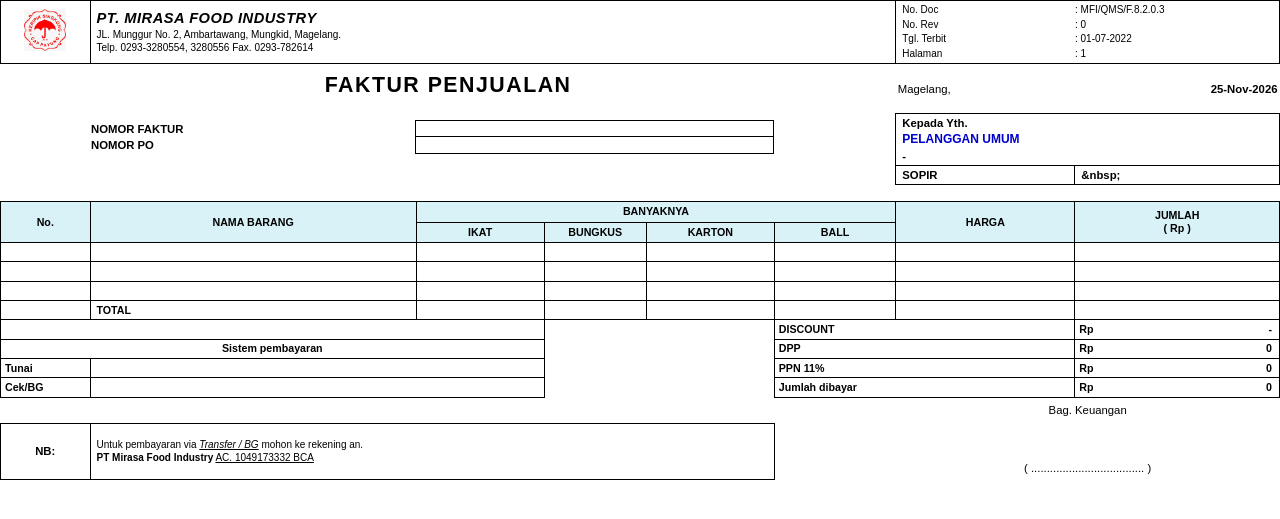
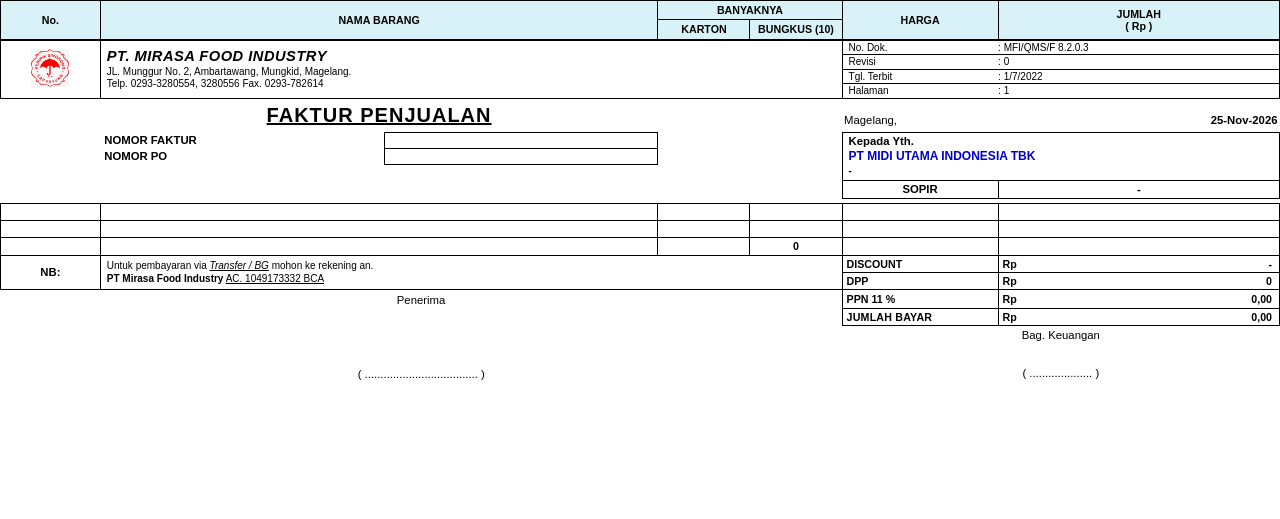
Before and after one commit to WhYMeTz/ERP_PT_Mirasa_Food_Industry, a Laravel app: template resources/views/penjualan/so/pdf_faktur_ppn.blade.php in a window 1280 px wide. Shown: the top 519 px of the page. Run offline with Laravel 12, Linux system fonts and the light colour scheme; the template is opened without the code that fills it, so the values that code supplies are empty.

Commit message:
feat(penjualan): sesuaikan layout faktur modern trade (Midi, Alfa, Indomaret) 100% presisi fisik continuous form

```diff
--- a/resources/views/penjualan/so/pdf_faktur_ppn.blade.php
+++ b/resources/views/penjualan/so/pdf_faktur_ppn.blade.php
@@ -1,3 +1,25 @@
+@php
+    $targetCust = $faktur?->customer ?? ($order->customer ?? null);
+    $custNmUpper = strtoupper($targetCust?->customer_nm ?? '');
+    $custCdUpper = strtoupper($targetCust?->customer_cd ?? '');
+    $custKlasifikasi = strtoupper($targetCust?->klasifikasi ?? '');
+
+    $isModernMarket = ($isModern ?? false)
+        || in_array($custKlasifikasi, ['MIDI_ALFA', 'IDM_ALFA', 'IDM', 'ALFA', 'MIDI'])
+        || str_contains($custNmUpper, 'ALFAMART')
+        || str_contains($custNmUpper, 'ALFAMIDI')
+        || str_contains($custNmUpper, 'SUMBER ALFARIA')
+        || str_contains($custNmUpper, 'MIDI UTAMA')
+        || str_contains($custNmUpper, 'INDOMARET')
+        || str_contains($custNmUpper, 'INDOMARCO')
+        || str_contains($custNmUpper, 'DC YOGYA')
+        || str_contains($custCdUpper, 'ALFA')
+        || str_contains($custCdUpper, 'MIDI')
+        || str_contains($custCdUpper, 'IDM');
+@endphp
+@if($isModernMarket)
+    @include('penjualan.so.pdf_faktur_ppn_modern')
+@else
 <!DOCTYPE html>
 <html lang="id">
 <head>
@@ -567,3 +589,4 @@
 
 </body>
 </html>
+@endif
--- /dev/null
+++ b/resources/views/penjualan/so/pdf_faktur_ppn_modern.blade.php
@@ -0,0 +1,541 @@
+<!DOCTYPE html>
+<html lang="id">
+<head>
+    <meta charset="UTF-8">
+    <title>FAKTUR PENJUALAN - {{ $order->faktur_no ?: ($order->so_no ?? 'DOKUMEN') }}</title>
+    <style>
+        @page {
+            size: 9.5in 5.5in;
+            margin: 2.5mm 8mm 2.5mm 8mm;
+        }
+        * {
+            box-sizing: border-box;
+        }
+        body {
+            font-family: Arial, Helvetica, sans-serif;
+            font-size: 8.5pt;
+            color: #000000;
+            line-height: 1.15;
+            margin: 0;
+            padding: 0;
+        }
+
+        table.master-grid {
+            width: 100%;
+            border-collapse: collapse;
+            table-layout: fixed;
+        }
+
+        /* 1. KOP SURAT */
+        .kop-logo-td {
+            border: 1px solid #000;
+            text-align: center;
+            vertical-align: middle;
+            padding: 2px;
+        }
+        .kop-info-td {
+            border: 1px solid #000;
+            padding: 2px 6px;
+            vertical-align: middle;
+        }
+        .kop-company {
+            font-size: 11pt;
+            font-weight: bold;
+            font-style: italic;
+            letter-spacing: 0.5px;
+        }
+        .kop-sub {
+            font-size: 7.5pt;
+            margin-top: 1px;
+            font-weight: 500;
+        }
+        .kop-doc-lbl {
+            border-top: 1px solid #000;
+            border-left: 1px solid #000;
+            padding: 1px 0 1px 6px;
+            font-size: 7.5pt;
+            vertical-align: middle;
+        }
+        .kop-doc-val {
+            border-top: 1px solid #000;
+            border-right: 1px solid #000;
+            padding: 1px 4px 1px 0;
+            font-size: 7.5pt;
+            vertical-align: middle;
+        }
+        .kop-doc-lbl-bot {
+            border-top: 1px solid #000;
+            border-left: 1px solid #000;
+            border-bottom: 1px solid #000;
+            padding: 1px 0 1px 6px;
+            font-size: 7.5pt;
+            vertical-align: middle;
+        }
+        .kop-doc-val-bot {
+            border-top: 1px solid #000;
+            border-right: 1px solid #000;
+            border-bottom: 1px solid #000;
+            padding: 1px 4px 1px 0;
+            font-size: 7.5pt;
+            vertical-align: middle;
+        }
+
+        /* 2. TITLE & DATE */
+        .title-text {
+            font-size: 15pt;
+            font-weight: bold;
+            text-align: center;
+            letter-spacing: 1px;
+            text-decoration: underline;
+        }
+        .date-magelang {
+            font-size: 8.5pt;
+            vertical-align: bottom;
+            padding-left: 2px;
+        }
+        .date-val {
+            font-size: 8.5pt;
+            font-weight: bold;
+            text-align: right;
+            vertical-align: bottom;
+            padding-right: 2px;
+        }
+
+        /* 3. NO FAKTUR & PO */
+        .faktur-po-label {
+            font-weight: bold;
+            font-size: 8.5pt;
+            white-space: nowrap;
+            vertical-align: middle;
+            padding-left: 4px;
+        }
+        .faktur-box-top {
+            border-top: 1.5px solid #000;
+            border-left: 1.5px solid #000;
+            border-right: 1.5px solid #000;
+            border-bottom: 1px solid #000;
+            font-weight: bold;
+            text-align: center;
+            vertical-align: middle;
+            font-size: 8.5pt;
+            padding: 2.5px 4px;
+        }
+        .faktur-box-bot {
+            border-left: 1.5px solid #000;
+            border-right: 1.5px solid #000;
+            border-bottom: 1.5px solid #000;
+            font-weight: bold;
+            text-align: center;
+            vertical-align: middle;
+            font-size: 8.5pt;
+            padding: 2.5px 4px;
+        }
+
+        /* 4. CUSTOMER BOX */
+        .cust-box-top {
+            border-top: 1.5px solid #000;
+            border-left: 1.5px solid #000;
+            border-right: 1.5px solid #000;
+            font-weight: bold;
+            font-size: 8.5pt;
+            padding: 2px 6px 1px 6px;
+        }
+        .cust-box-name {
+            border-left: 1.5px solid #000;
+            border-right: 1.5px solid #000;
+            font-weight: bold;
+            color: #0000cc;
+            font-size: 9pt;
+            padding: 1px 6px;
+            text-transform: uppercase;
+        }
+        .cust-box-addr {
+            border-left: 1.5px solid #000;
+            border-right: 1.5px solid #000;
+            font-weight: bold;
+            font-size: 7.5pt;
+            line-height: 1.25;
+            padding: 1px 6px 2px 6px;
+            text-transform: uppercase;
+        }
+        .sopir-lbl {
+            border: 1.5px solid #000;
+            font-weight: bold;
+            font-size: 8.5pt;
+            padding: 2px 6px;
+            text-transform: uppercase;
+            text-align: center;
+        }
+        .sopir-val {
+            border: 1.5px solid #000;
+            font-weight: bold;
+            font-size: 8.5pt;
+            padding: 2px 6px;
+            text-align: center;
+            text-transform: uppercase;
+        }
+
+        /* 5. TABLE HEADER */
+        .th-cyan {
+            background-color: #d9f2f7;
+            border: 1px solid #000;
+            font-weight: bold;
+            text-align: center;
+            font-size: 8pt;
+            padding: 3px 2px;
+            white-space: nowrap;
+        }
+        .td-cell {
+            border: 1px solid #000;
+            font-size: 8pt;
+            padding: 2px 3px;
+        }
+
+        /* 6. CALCULATION */
+        .calc-title {
+            border: 1px solid #000;
+            font-weight: bold;
+            font-size: 8pt;
+            padding: 2px 4px;
+            white-space: nowrap;
+        }
+        .calc-amount {
+            border: 1px solid #000;
+            font-weight: bold;
+            font-size: 8pt;
+            padding: 2px 4px;
+        }
+
+        /* 7. NB BOX */
+        .nb-label-td {
+            border: 1.5px solid #000;
+            font-weight: bold;
+            font-size: 8.5pt;
+            text-align: center;
+            vertical-align: middle;
+            padding: 3px;
+        }
+        .nb-text-td {
+            border-top: 1.5px solid #000;
+            border-bottom: 1.5px solid #000;
+            border-right: 1.5px solid #000;
+            font-size: 7.5pt;
+            line-height: 1.3;
+            padding: 3px 6px;
+            vertical-align: middle;
+        }
+    </style>
+</head>
+<body>
+@php
+    \Carbon\Carbon::setLocale('id');
+
+    $faktur = $faktur ?? null;
+    $items = isset($faktur) && $faktur->details && $faktur->details->isNotEmpty()
+        ? $faktur->details
+        : ($order->details ?? collect());
+
+    $fakturNo = $faktur?->faktur_no ?? ($order->faktur_no ?: '-');
+    $poNo = $order->customer_po_no ?: ($order->so_no ?: '-');
+
+    $fakturTgl = $faktur?->faktur_tgl
+        ? \Carbon\Carbon::parse($faktur->faktur_tgl)
+        : ($order->so_tgl ? \Carbon\Carbon::parse($order->so_tgl) : now());
+    $tanggalFormat = $fakturTgl->format('d-M-Y');
+
+    $cust = $faktur?->customer ?? ($order->customer ?? null);
+    $customerNm = $cust?->customer_nm ?: 'PT MIDI UTAMA INDONESIA TBK';
+    $customerAlamat = $cust?->alamat_txt ?: ($cust?->wilayah ?: '-');
+    $sopir = ($order->supir_nm ?? null) ?: (($order->pengeluaran ?? null)?->first()?->supir_nm ?? (($faktur->pengeluaran ?? null)?->supir_nm ?? ''));
+
+    // Rekapitulasi Komersial & Pajak
+    $diskon = (float) ($faktur?->diskon_nominal ?? ($order->diskon_total ?? 0));
+    $dpp = (float) ($faktur?->dpp_nominal ?? ($order->dpp_nominal ?? 0));
+    $ppn = (float) ($faktur?->ppn_nominal ?? ($order->ppn_nominal ?? 0));
+    $grandTotal = (float) ($faktur?->total_tagihan ?? ($order->total_tagihan ?? ($dpp + $ppn - $diskon)));
+
+    // Diskon persen jika ada
+    $diskonPersen = '';
+    if ($dpp + $diskon > 0 && $diskon > 0) {
+        $calcPct = round(($diskon / ($dpp + $diskon)) * 100);
+        if ($calcPct > 0) {
+            $diskonPersen = ' ' . $calcPct;
+        }
+    }
+
+    $ppnTipe = $faktur?->ppn_tipe ?? ($order->ppn_tipe ?? 'PPN_11');
+    $ppnLabel = ($ppnTipe === 'PPN_12' || $ppnTipe === '12%') ? 'PPN 12 %' : 'PPN 11 %';
+
+    $totalKarton = 0;
+    $totalBungkus = 0;
+    $mainMultiplier = 10;
+@endphp
+
+<table class="master-grid">
+    <!-- MASTER 7-COLUMN GRID MATCHING GAMBAR 1 EXCEL 1:1 -->
+    <colgroup>
+        <col style="width: 7.8%;">   <!-- Col 1: Logo / No. / NB label -->
+        <col style="width: 22.2%;">  <!-- Col 2: No Faktur Label / Nama Barang pt 1 -->
+        <col style="width: 21.4%;">  <!-- Col 3: No Faktur Box / Nama Barang pt 2 -->
+        <col style="width: 7.2%;">   <!-- Col 4a: Karton -->
+        <col style="width: 7.2%;">   <!-- Col 4b: Bungkus -->
+        <col style="width: 12.2%;">  <!-- Col 5: No Dok / Magelang / SOPIR / Harga / Calc Titles -->
+        <col style="width: 22.0%;">  <!-- Col 6: Doc Values / Date / FAJAR / Jumlah Rp / Calc Amounts -->
+    </colgroup>
+
+    {{-- KUNCI ZERO HEIGHT UNTUK MENGUNCI PROPORSI KOLOM DOMPDF PERSIS GAMBAR 1 --}}
+    <tr style="height: 0; line-height: 0;">
+        <th style="width: 7.8%; height: 0; padding: 0; border: none; font-size: 0; line-height: 0;"></th>
+        <th style="width: 22.2%; height: 0; padding: 0; border: none; font-size: 0; line-height: 0;"></th>
+        <th style="width: 21.4%; height: 0; padding: 0; border: none; font-size: 0; line-height: 0;"></th>
+        <th style="width: 7.2%; height: 0; padding: 0; border: none; font-size: 0; line-height: 0;"></th>
+        <th style="width: 7.2%; height: 0; padding: 0; border: none; font-size: 0; line-height: 0;"></th>
+        <th style="width: 12.2%; height: 0; padding: 0; border: none; font-size: 0; line-height: 0;"></th>
+        <th style="width: 22.0%; height: 0; padding: 0; border: none; font-size: 0; line-height: 0;"></th>
+    </tr>
+
+    <!-- KOP SURAT BARIS 1 (No. Dok.) -->
+    <tr>
+        <td rowspan="4" class="kop-logo-td">
+            @if(!empty($logoBase64))
+                <img src="{{ $logoBase64 }}" style="max-height: 38px; width: auto;" alt="Logo PT Mirasa">
+            @else
+                <img src="{{ public_path('images/logo.png') }}" style="max-height: 38px; width: auto;" alt="Logo PT Mirasa">
+            @endif
+        </td>
+        <td colspan="4" rowspan="4" class="kop-info-td">
+            <div class="kop-company">PT. MIRASA FOOD INDUSTRY</div>
+            <div class="kop-sub">JL. Munggur No. 2, Ambartawang, Mungkid, Magelang.</div>
+            <div class="kop-sub">Telp. 0293-3280554, 3280556 Fax. 0293-782614</div>
+        </td>
+        <td class="kop-doc-lbl">No. Dok.</td>
+        <td class="kop-doc-val">: MFI/QMS/F 8.2.0.3</td>
+    </tr>
+    <!-- KOP SURAT BARIS 2 (Revisi) -->
+    <tr>
+        <td class="kop-doc-lbl">Revisi</td>
+        <td class="kop-doc-val">: 0</td>
+    </tr>
+    <!-- KOP SURAT BARIS 3 (Tgl. Terbit) -->
+    <tr>
+        <td class="kop-doc-lbl">Tgl. Terbit</td>
+        <td class="kop-doc-val">: 1/7/2022</td>
+    </tr>
+    <!-- KOP SURAT BARIS 4 (Halaman) -->
+    <tr>
+        <td class="kop-doc-lbl-bot">Halaman</td>
+        <td class="kop-doc-val-bot">: 1</td>
+    </tr>
+
+    <!-- ROW PEMBATAS TRANSPARAN -->
+    <tr style="height: 5px;">
+        <td colspan="7" style="border: none; height: 5px;"></td>
+    </tr>
+
+    <!-- JUDUL & TANGGAL -->
+    <tr>
+        <td style="border: none;">&nbsp;</td>
+        <td colspan="2" style="border: none; text-align: center; vertical-align: middle;">
+            <div class="title-text">FAKTUR PENJUALAN</div>
+        </td>
+        <td colspan="2" style="border: none;">&nbsp;</td>
+        <td style="border: none;" class="date-magelang">Magelang,</td>
+        <td style="border: none;" class="date-val">{{ $tanggalFormat }}</td>
+    </tr>
+
+    <!-- ROW PEMBATAS TRANSPARAN -->
+    <tr style="height: 4px;">
+        <td colspan="7" style="border: none; height: 4px;"></td>
+    </tr>
+
+    <!-- ROW 1 METADATA: NOMOR FAKTUR & KEPADA YTH -->
+    <tr>
+        <td style="border: none;">&nbsp;</td>
+        <td class="faktur-po-label">NOMOR FAKTUR</td>
+        <td class="faktur-box-top">{{ $fakturNo }}</td>
+        <td colspan="2" style="border: none;">&nbsp;</td>
+        <td colspan="2" class="cust-box-top">Kepada Yth.</td>
+    </tr>
+
+    <!-- ROW 2 METADATA: NOMOR PO & NAMA CUSTOMER -->
+    <tr>
+        <td style="border: none;">&nbsp;</td>
+        <td class="faktur-po-label">NOMOR PO</td>
+        <td class="faktur-box-bot">{{ $poNo }}</td>
+        <td colspan="2" style="border: none;">&nbsp;</td>
+        <td colspan="2" class="cust-box-name">{{ $customerNm }}</td>
+    </tr>
+
+    <!-- ROW 3 METADATA: ALAMAT CUSTOMER (LINE 1 & 2) -->
+    <tr>
+        <td colspan="5" style="border: none;">&nbsp;</td>
+        <td colspan="2" class="cust-box-addr">{{ $customerAlamat }}</td>
+    </tr>
+
+    <!-- ROW 4 METADATA: SOPIR & NAMA SOPIR -->
+    <tr>
+        <td colspan="5" style="border: none;">&nbsp;</td>
+        <td class="sopir-lbl">SOPIR</td>
+        <td class="sopir-val">{{ $sopir ?: '-' }}</td>
+    </tr>
+
+    <!-- ROW PEMBATAS TRANSPARAN -->
+    <tr style="height: 5px;">
+        <td colspan="7" style="border: none; height: 5px;"></td>
+    </tr>
+
+    <!-- TABLE HEADER -->
+    <thead>
+        <tr>
+            <th rowspan="2" class="th-cyan">No.</th>
+            <th rowspan="2" colspan="2" class="th-cyan">NAMA BARANG</th>
+            <th colspan="2" class="th-cyan">BANYAKNYA</th>
+            <th rowspan="2" class="th-cyan">HARGA</th>
+            <th rowspan="2" class="th-cyan">JUMLAH<br>( Rp )</th>
+        </tr>
+        <tr>
+            <th class="th-cyan">KARTON</th>
+            <th class="th-cyan">BUNGKUS ({{ $mainMultiplier }})</th>
+        </tr>
+    </thead>
+    <tbody>
+    @php $rowCount = 0; @endphp
+    @foreach($items as $idx => $dtl)
+        @php
+            $rowCount++;
+            $qty = (float) ($dtl->kirim_qty ?? ($dtl->pesan_qty ?? ($dtl->qty ?? 0)));
+            $harga = (float) ($dtl->harga_satuan ?? ($dtl->harga ?? 0));
+            $lineTotal = (float) ($dtl->subtotal_netto ?? ($dtl->subtotal_tagihan ?? ($qty * $harga)));
+
+            $satuan = strtoupper(trim($dtl->satuan ?? ($dtl->satuan_cd ?? 'CTN')));
+            $konversi = (float) ($dtl->barang?->konversi_qty ?? 0);
+            $multiplier = ($konversi > 1) ? $konversi : 10;
+            $mainMultiplier = $multiplier;
+
+            if (in_array($satuan, ['BUNGKUS', 'PCS', 'PCK', 'BKS'])) {
+                $bungkus = $qty;
+                $karton = $multiplier > 0 ? ($qty / $multiplier) : $qty;
+            } else {
+                $karton = $qty;
+                $bungkus = $qty * $multiplier;
+            }
+
+            $totalKarton += $karton;
+            $totalBungkus += $bungkus;
+        @endphp
+        <tr>
+            <td class="td-cell" style="text-align: center; font-weight: bold;">{{ $idx + 1 }}</td>
+            <td colspan="2" class="td-cell" style="font-weight: bold; padding-left: 5px;">{{ $dtl->barang?->barang_nm ?? ($dtl->barang_nm ?? '-') }}</td>
+            <td class="td-cell" style="text-align: center; font-weight: bold;">{{ $karton > 0 ? number_format($karton, 0, ',', '.') : '' }}</td>
+            <td class="td-cell" style="text-align: center; font-weight: bold;">{{ $bungkus > 0 ? number_format($bungkus, 0, ',', '.') : '' }}</td>
+            <td class="td-cell" style="text-align: center; font-weight: bold;">{{ number_format($harga, 0, ',', '.') }}</td>
+            <td class="td-cell" style="padding: 2px 4px;">
+                <table style="width: 100%; border-collapse: collapse; margin: 0; padding: 0;">
+                    <tr>
+                        <td style="width: 20px; border: none; font-weight: bold; text-align: left; padding: 0;">Rp</td>
+                        <td style="border: none; text-align: right; font-weight: bold; padding: 0; padding-right: 3px;">{{ number_format($lineTotal, 0, ',', '.') }}</td>
+                    </tr>
+                </table>
+            </td>
+        </tr>
+    @endforeach
+
+    {{-- Baris Kosong Tambahan Minimal 1 Sesuai Fisik Asli --}}
+    @for($i = $rowCount; $i < 2; $i++)
+        <tr>
+            <td class="td-cell">&nbsp;</td>
+            <td colspan="2" class="td-cell">&nbsp;</td>
+            <td class="td-cell">&nbsp;</td>
+            <td class="td-cell">&nbsp;</td>
+            <td class="td-cell">&nbsp;</td>
+            <td class="td-cell">&nbsp;</td>
+        </tr>
+    @endfor
+
+    <!-- BARIS TOTAL BUNGKUS SESUAI FISIK GAMBAR -->
+    <tr>
+        <td class="td-cell">&nbsp;</td>
+        <td colspan="2" class="td-cell">&nbsp;</td>
+        <td class="td-cell">&nbsp;</td>
+        <td class="td-cell" style="text-align: center; font-weight: bold;">{{ number_format($totalBungkus, 0, ',', '.') }}</td>
+        <td class="td-cell">&nbsp;</td>
+        <td class="td-cell">&nbsp;</td>
+    </tr>
+
+    <!-- FOOTER SECTION: KIRI NB & PENERIMA, KANAN KALKULASI & BAG. KEUANGAN -->
+    <!-- ROW 1 KALKULASI: NB (rowspan 2) di kiri, DISCOUNT di kanan -->
+    <tr>
+        <td class="nb-label-td" rowspan="2">NB:</td>
+        <td colspan="4" class="nb-text-td" rowspan="2">
+            Untuk pembayaran via <u><em>Transfer / BG</em></u> mohon ke rekening an.<br>
+            <strong>PT Mirasa Food Industry</strong> <u>AC. 1049173332 BCA</u>
+        </td>
+        <td class="calc-title">DISCOUNT{{ $diskonPersen }}</td>
+        <td class="calc-amount">
+            <table style="width: 100%; border-collapse: collapse; margin: 0; padding: 0;">
+                <tr>
+                    <td style="width: 20px; border: none; font-weight: bold; text-align: left; padding: 0;">Rp</td>
+                    <td style="border: none; text-align: right; font-weight: bold; padding: 0; padding-right: 3px;">{{ $diskon > 0 ? number_format($diskon, 0, ',', '.') : '-' }}</td>
+                </tr>
+            </table>
+        </td>
+    </tr>
+
+    <!-- ROW 2 KALKULASI: DPP di kanan -->
+    <tr>
+        <td class="calc-title">DPP</td>
+        <td class="calc-amount">
+            <table style="width: 100%; border-collapse: collapse; margin: 0; padding: 0;">
+                <tr>
+                    <td style="width: 20px; border: none; font-weight: bold; text-align: left; padding: 0;">Rp</td>
+                    <td style="border: none; text-align: right; font-weight: bold; padding: 0; padding-right: 3px;">{{ number_format($dpp, 0, ',', '.') }}</td>
+                </tr>
+            </table>
+        </td>
+    </tr>
+
+    <!-- ROW 3 KALKULASI: Penerima di kiri, PPN di kanan -->
+    <tr>
+        <td colspan="5" style="border: none; text-align: center; vertical-align: top; padding-top: 4px;">
+            <div style="font-size: 8.5pt;">Penerima</div>
+        </td>
+        <td class="calc-title">{{ $ppnLabel }}</td>
+        <td class="calc-amount">
+            <table style="width: 100%; border-collapse: collapse; margin: 0; padding: 0;">
+                <tr>
+                    <td style="width: 20px; border: none; font-weight: bold; text-align: left; padding: 0;">Rp</td>
+                    <td style="border: none; text-align: right; font-weight: bold; padding: 0; padding-right: 3px;">{{ number_format($ppn, 2, ',', '.') }}</td>
+                </tr>
+            </table>
+        </td>
+    </tr>
+
+    <!-- ROW 4 KALKULASI: Ruang kosong di kiri, JUMLAH BAYAR di kanan -->
+    <tr>
+        <td colspan="5" style="border: none;">&nbsp;</td>
+        <td class="calc-title" style="letter-spacing: 0.2px;">JUMLAH BAYAR</td>
+        <td class="calc-amount">
+            <table style="width: 100%; border-collapse: collapse; margin: 0; padding: 0;">
+                <tr>
+                    <td style="width: 20px; border: none; font-weight: bold; text-align: left; padding: 0;">Rp</td>
+                    <td style="border: none; text-align: right; font-weight: bold; padding: 0; padding-right: 3px;">{{ number_format($grandTotal, 2, ',', '.') }}</td>
+                </tr>
+            </table>
+        </td>
+    </tr>
+
+    <!-- ROW 5 TANDA TANGAN: Baris titik tanda tangan Penerima di kiri, Bag. Keuangan di kanan -->
+    <tr>
+        <td colspan="5" style="border: none; text-align: center; vertical-align: bottom; padding-bottom: 2px;">
+            <div style="font-size: 8.5pt; padding-top: 25px;">( .................................... )</div>
+        </td>
+        <td colspan="2" style="border: none; text-align: center; vertical-align: top; padding-top: 3px;">
+            <div style="font-size: 8.5pt;">Bag. Keuangan</div>
+            <div style="padding-top: 25px; font-size: 8.5pt; padding-bottom: 2px;">( .................... )</div>
+        </td>
+    </tr>
+    </tbody>
+</table>
+
+</body>
+</html>
```
